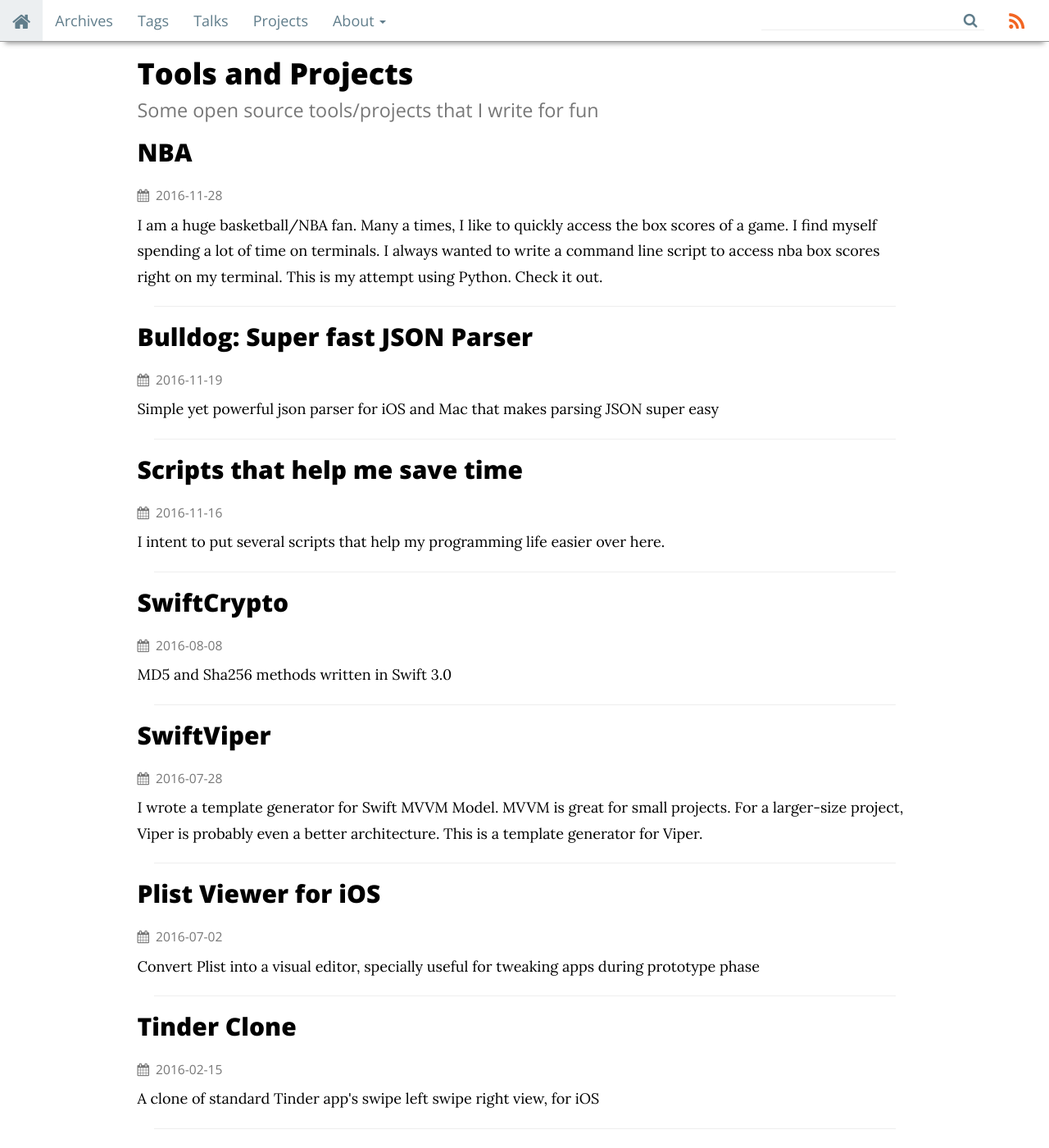
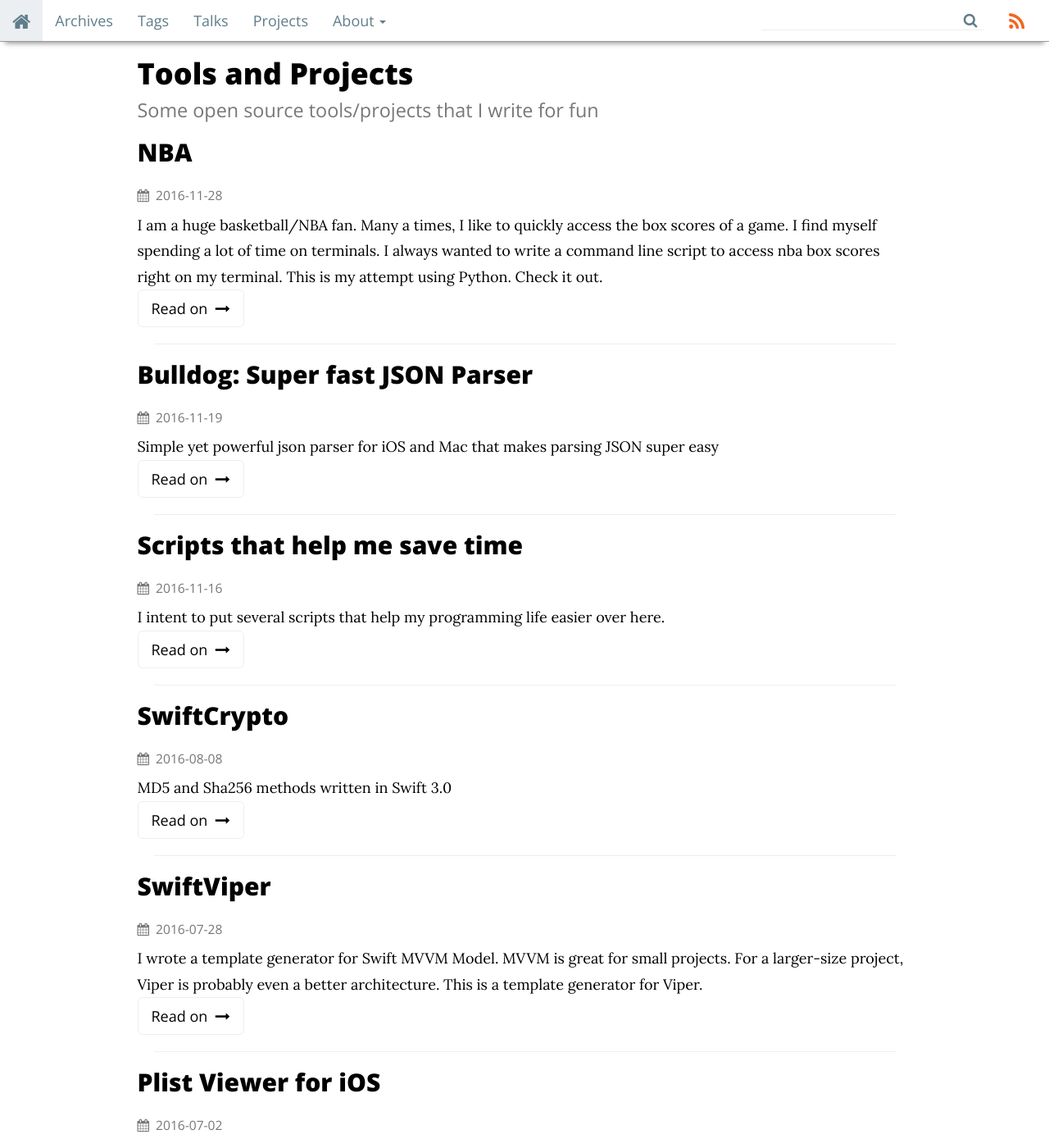
Before and after one commit to freesuraj/freesuraj.github.io, a Jekyll site: the page built from projects/index.html, in a window 1280 px wide and 1400 px high. Shown: the whole window at 82% size. Built offline with Jekyll 4.4.1, drawn with Linux system fonts in a browser that asks for light colours; nearby versions of some CDN libraries; some of the changed text lies outside the part shown.

Commit message:
Add read on button on project template

```diff
--- a/projects/index.html
+++ b/projects/index.html
@@ -91,6 +91,7 @@
   {{ post.summary }}
 </article>
 </h3>
+<a href="{{ post.url }}#more" class="btn btn-default btn-lg">Read on&nbsp;&nbsp;<i class="fa fa-long-arrow-right"></i></a>
 
 <div class="clearfix divider"></div>
 {% endfor %}
```
